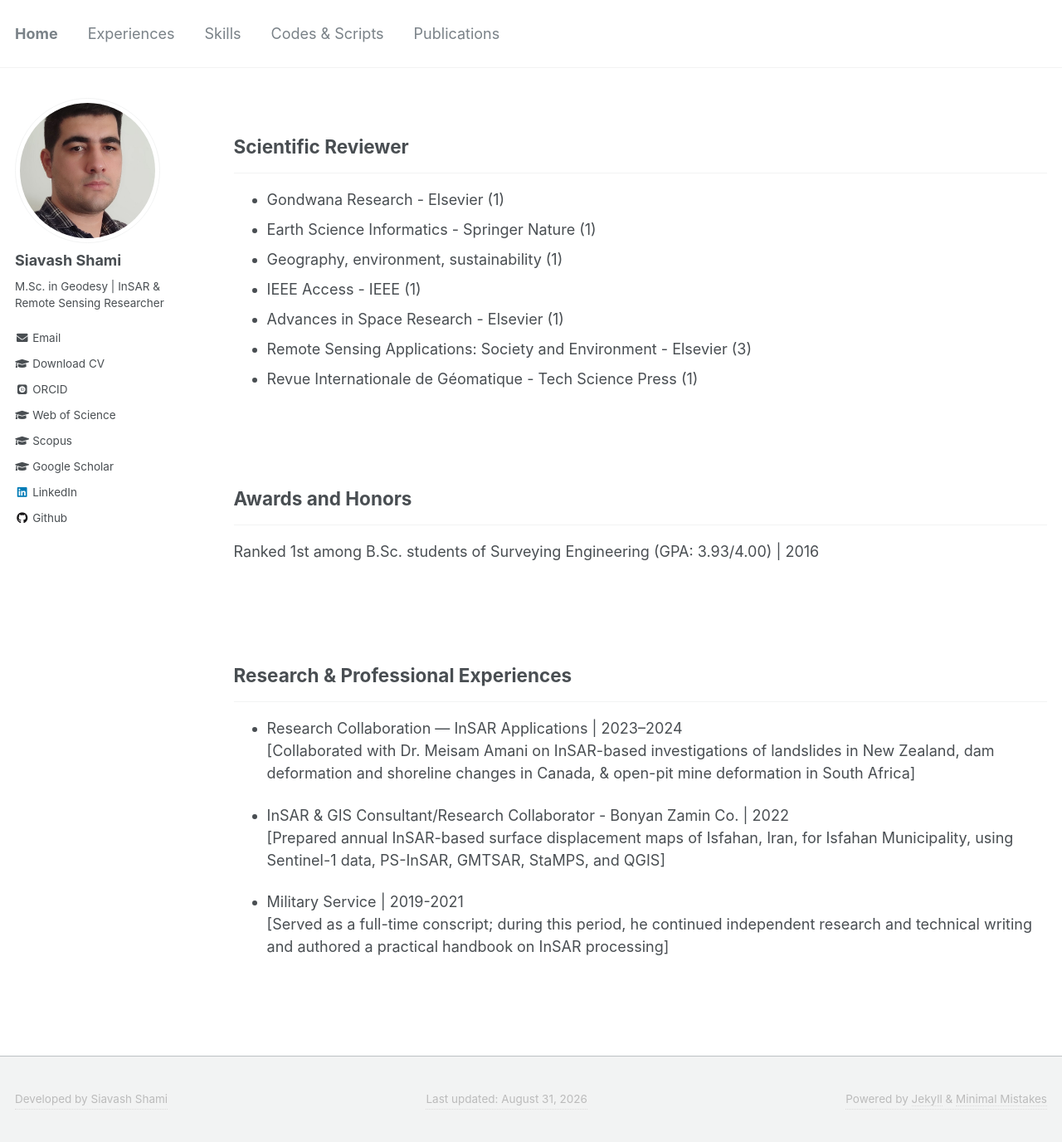
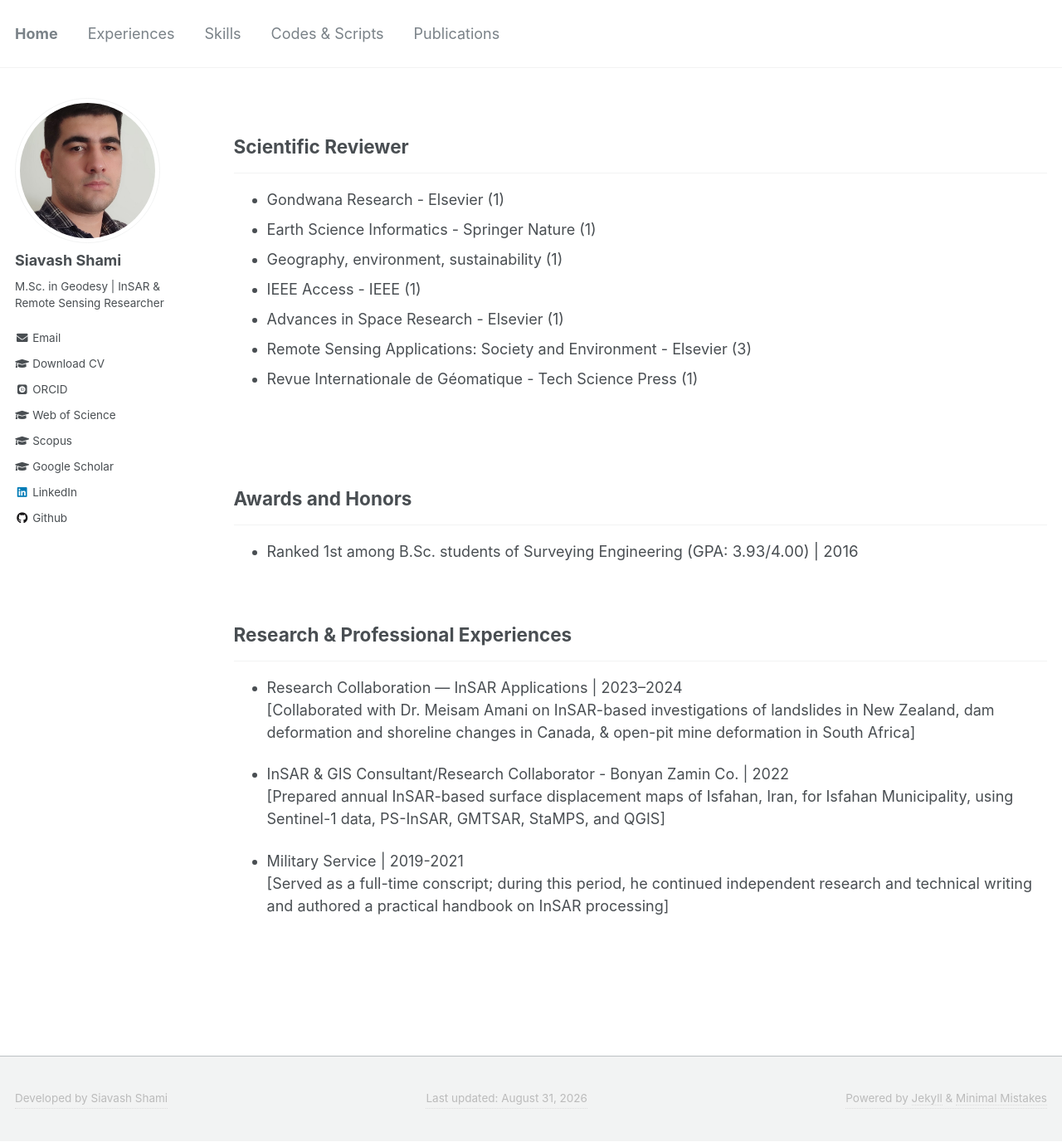
Before and after one commit to siavashshami/siavashshami.github.io, a Jekyll site: the page built from _pages/experiences.md, in a window 1280 px wide and 1376 px high. Shown: the whole window at 83% size. Built offline with Jekyll 4.4.1, drawn with Linux system fonts in a browser that asks for light colours; some web fonts are replaced.

Commit message:
Update experiences.md

```diff
--- a/_pages/experiences.md
+++ b/_pages/experiences.md
@@ -21,8 +21,10 @@ author_profile: true
 
 ## Awards and Honors
 ---
-Ranked 1st among B.Sc. students of Surveying Engineering (GPA: 3.93/4.00) | 2016
-
+- Ranked 1st among B.Sc. students of Surveying Engineering
+<span style="font-size: 14pt;">
+(GPA: 3.93/4.00) | 2016
+</span>
 <br>
 <br>
 
```
